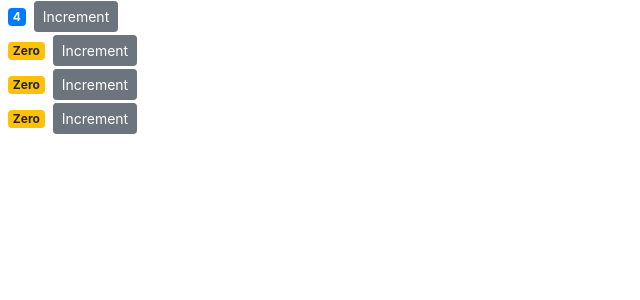
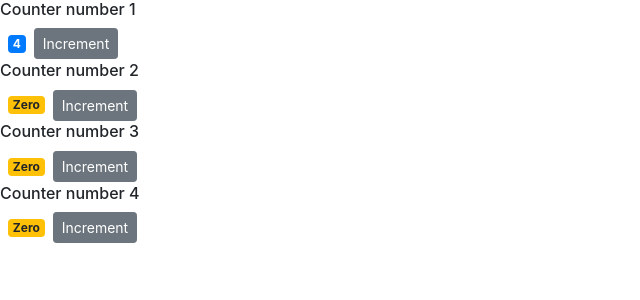
Before and after one commit to mdakram09/mastering-react, a React (Create React App) app in the folder counter-app/: page / in a window 1280 px wide. Shown: the top 300 px of the page, without its empty margins (0-640 px from the left). Built offline with nearby package versions, Linux system fonts and the light colour scheme.

Commit message:
045-Passing Children props

```diff
--- a/counter-app/src/components/counter.jsx
+++ b/counter-app/src/components/counter.jsx
@@ -13,6 +13,7 @@ class Counter extends Component {
     console.log("props", this.props);
     return (
       <div>
+        {this.props.children}
         <span className={this.getBadgeClasses()}>{this.formatCounter()}</span>
         <button
           onClick={() => {
--- a/counter-app/src/components/counters.jsx
+++ b/counter-app/src/components/counters.jsx
@@ -14,7 +14,9 @@ class Counters extends Component {
     return (
       <div>
         {this.state.counters.map((counter) => (
-          <Counter key={counter.id} value={counter.value} />
+          <Counter key={counter.id} value={counter.value}>
+            <h6>Counter number {counter.id}</h6>
+          </Counter>
         ))}
       </div>
     );
```
